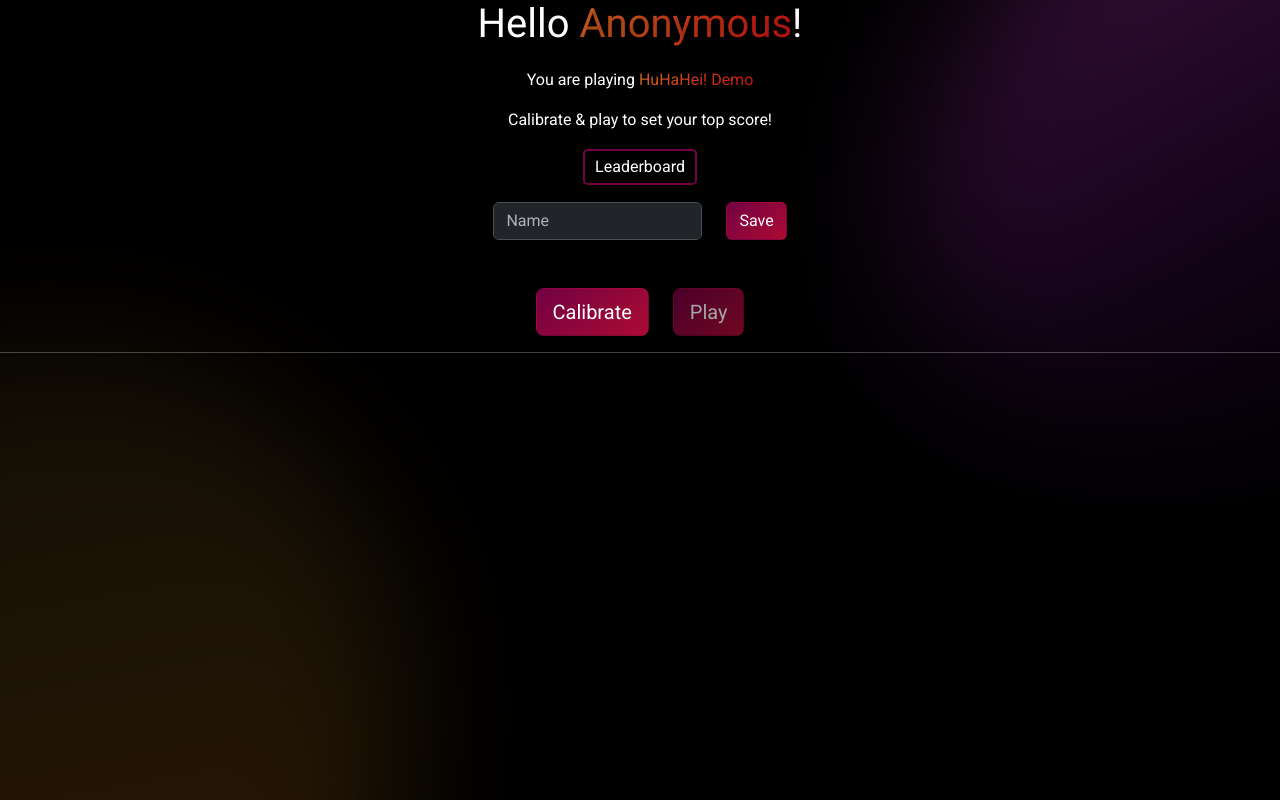
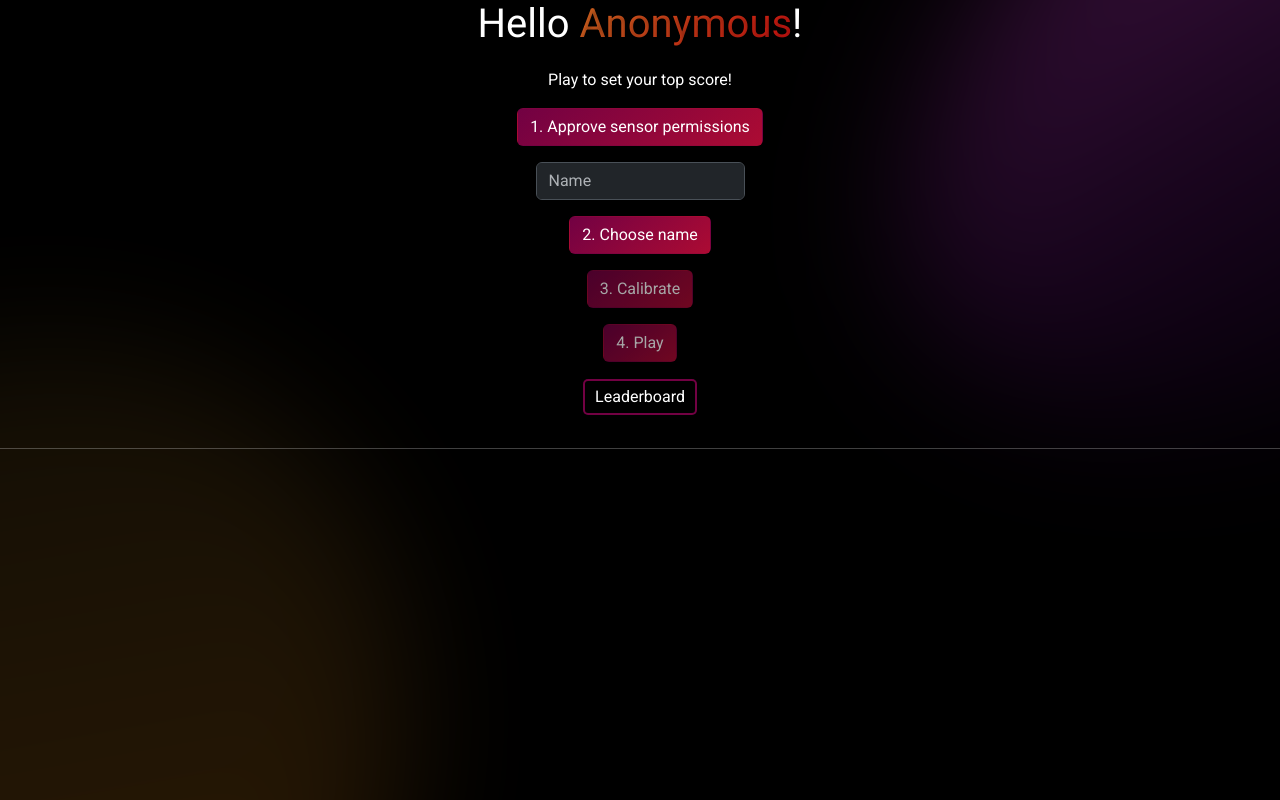
Before and after one commit to sarisko/huhahei, a Django app: page /games/44f5c1d5-81a6-436e-9b52-1d0f160877c4/play/ in a window 1280 px wide. Run offline with Django 4.2, Linux system fonts and the light colour scheme; data comes from the database, SQL or seed files in the repository; data that the repository does not hold is empty; some libraries are stand-ins or nearby versions.

Commit message:
better flow and calib texts

```diff
--- a/mainapp/templates/huhahei/base.html
+++ b/mainapp/templates/huhahei/base.html
@@ -1,10 +1,12 @@
 <!DOCTYPE html>
+{% load static %}
 <html lang="en" data-bs-theme="dark">
 
 <head>
 
     <script src="https://cdnjs.cloudflare.com/ajax/libs/htmx/1.9.8/htmx.min.js"></script>
     <meta charset="UTF-8">
+    <link rel="icon" href="{% static '/favicon.ico' %}" />
     <meta name="viewport" content="width=device-width, initial-scale=1.0">
     <title>{% block title %}HuHaHei!{% endblock %}</title>
     <meta name="theme-color" content="#000000" />
@@ -13,6 +15,11 @@
     <link href="https://cdn.jsdelivr.net/npm/bootstrap@5.3.2/dist/css/bootstrap.min.css" rel="stylesheet"
         integrity="sha384-T3c6CoIi6uLrA9TneNEoa7RxnatzjcDSCmG1MXxSR1GAsXEV/Dwwykc2MPK8M2HN" crossorigin="anonymous">
     <link rel="stylesheet" href="/static/css/styles.css">
+    <!--
+      manifest.json provides metadata used when your web app is installed on a
+      user's mobile device or desktop. See https://developers.google.com/web/fundamentals/web-app-manifest/
+    -->
+    <link rel="manifest" href="{% static 'site.webmanifest' %}" />
 </head>
 
 <body>
--- a/mainapp/templates/huhahei/board.html
+++ b/mainapp/templates/huhahei/board.html
@@ -1,6 +1,6 @@
 {% extends "huhahei/base.html" %}
 
-{% block title %}Leaderboard{% endblock %}
+{% block title %}HuHaHei! - Leaderboard{% endblock %}
 
 {% block content %}
 <div class="container">
@@ -49,7 +49,7 @@
     </ul>
 </div>
 <script>
-    window.setTimeout( function() {
+    window.setTimeout(function () {
         window.location.reload();
     }, 5000);
 </script>
--- a/mainapp/templates/huhahei/play.html
+++ b/mainapp/templates/huhahei/play.html
@@ -1,57 +1,84 @@
 {% extends "huhahei/base.html" %}
 {% load static %}
 
-{% block title %}Game{% endblock %}
 
 {% block content %}
 <h1>Hello <span class="highlight" id="player_name">{{player.display_name}}</span>!</h1>
 
-<p class="text-center">
-    You are playing <span class="highlight">{{game.title}}</span>
-</p>
+<!-- <p class="text-center"> -->
+<!--     You are playing <span class="highlight">{{game.title}}</span> -->
+<!-- </p> -->
 <p class="text-center">
     {% if player.top_score %}
     Your best score is <span class="highlight" id="top_score">{{ player.top_score }}</span>
     {% else %}
-    Calibrate & play to set your top score!
+    Play to set your top score!
     {% endif %}
 </p>
-<p class="text-center">
-    <a class="btn btn-secondary" href="{% url 'board' game_id=game.id %}">Leaderboard</a>
-</p>
-
-{% if show_secrets %}
-<p class="text-center">
-    <a class="btn btn-secondary" href="{% url 'clue' game_id=game.id %}">Clue</a>
-</p>
-{% endif %}
 
 <div class="container">
-    <form class="row justify-content-center mb-5">
-        {% csrf_token %}
+    <div class="row justify-content-center mb-3" id="rowSpinner">
         <div class="col-auto">
-            <input class="form-control" id="{{ name_form.name.id_for_label }}" type="text"
-                value="{{ name_form.name.value|default:""}}" placeholder="Name" name="{{name_form.name.name}}"></input>
+            <div class="spinner-border" role="status">
+            </div>
         </div>
         <div class="col-auto">
-            <button class="btn btn-primary" hx-post="{% url 'update-name' game_id=game.id %}" hx-include="closest form"
-                hx-target="#messages" hx-swap="afterbegin">Save</button>
+            Loading
+        </div>
+    </div>
+    <div class="row justify-content-center mb-3" id="rowPermissions">
+        <div class="col-auto">
+            <button id="permissionsButton" onclick="permissionsButtonClick()" type="button" disabled
+                class="btn btn-primary">
+                1. Approve sensor permissions
+            </button>
+        </div>
+    </div>
+    <form id="rowsName">
+        {% csrf_token %}
+        <div class="row justify-content-center mb-3">
+            <div class="col-auto">
+                <input class="form-control" id="{{ name_form.name.id_for_label }}" type="text"
+                    value="{{ name_form.name.value|default:""}}" placeholder="Name"
+                    name="{{name_form.name.name}}"></input>
+            </div>
+        </div>
+        <div class="row justify-content-center mb-3">
+            <div class="col-auto">
+                <button class="btn btn-primary" hx-post="{% url 'update-name' game_id=game.id %}"
+                    hx-include="closest form" hx-target="#messages" hx-swap="afterbegin">2. Choose name</button>
+            </div>
         </div>
     </form>
 
 
-    <div class="row justify-content-center">
+    <div class="row justify-content-center mb-3">
         <div class="col-auto">
-            <button type="button" id="calibrateButton" class="btn btn-lg btn-primary" data-bs-toggle="modal"
-                data-bs-target="#configModal">Calibrate</button>
-        </div>
-        <div class="col-auto">
-            <button id="playButton" type="button" class="btn btn-lg btn-primary" data-bs-toggle="modal"
-                data-bs-target="#playModal" disabled>Play</button>
+            <button type="button" id="calibrateButton" class="btn btn-primary" data-bs-toggle="modal"
+                data-bs-target="#configModal" disabled>3. Calibrate</button>
         </div>
     </div>
+    <div class="row justify-content-center mb-3">
+        <div class="col-auto">
+            <button id="playButton" type="button" class="btn btn-primary" data-bs-toggle="modal"
+                data-bs-target="#playModal" disabled>4. Play</button>
+        </div>
+    </div>
+
+    <div class="row justify-content-center mb-3">
+        <p class="col-auto">
+            <a class="btn btn-secondary" href="{% url 'board' game_id=game.id %}">Leaderboard</a>
+        </p>
+    </div>
+
+    {% if show_secrets %}
+    <div class="row justify-content-center mb-3">
+        <p class="col-auto">
+            <a class="btn btn-secondary" href="{% url 'clue' game_id=game.id %}">Clue</a>
+        </p>
+    </div>
+    {% endif %}
 </div>
-
 <hr />
 
 <div class="container" id="messages"></div>
@@ -102,13 +129,19 @@
             document.activeElement.blur();
         }
     });
+    function permissionsButtonClick() {
+        requestPermission();
+        document.getElementById('rowPermissions').style.display = 'none';
+        document.getElementById('calibrateButton').disabled = false;
+
+    }
     function startCalibrating(onFinished) {
         if (document.activeElement) {
             document.activeElement.blur();
         }
         // definitely not abusing globals
         onCalibrated = onFinished;
-        document.getElementById('calibrationModalContent').innerHTML = '<p>Calibrating...</p><br>Move up now!';
+        document.getElementById('calibrationModalContent').innerHTML = '<p>Calibrating...</p><br>Move your hands<br>UP AND DOWN quickly!';
         repr.up = null;
         repr.side = null;
         repr.forward = null;
@@ -130,7 +163,7 @@
         if (document.activeElement) {
             document.activeElement.blur();
         }
-        document.getElementById('playingModalContent').innerHTML = "<p>Playing...</p><br>Follow the movements!" +
+        document.getElementById('playingModalContent').innerHTML = "<p>Playing...</p><br>Watch the big screen and follow the movements!" +
             "<br>The game takes starts with your first movement!";
 
         inGame = true;
@@ -147,9 +180,9 @@
                 bootstrap.Modal.getInstance(document.getElementById('configModal')).hide()
                 document.getElementById('playButton').disabled = false
                 const b = document.getElementById('calibrateButton')
-                b.classList.remove('btn-primary')
-                b.classList.add('btn-secondary')
-                b.blur()
+                b.innerHTML = '3. (Re)calibrate'
+                b.classList.remove('btn-lg')
+
             })
         })
 
--- a/static/mainapp/detect.js
+++ b/static/mainapp/detect.js
@@ -135,7 +135,7 @@ function dataDetection() {
         ),
       ];
       document.getElementById("calibrationModalContent").innerHTML +=
-        "<br>Move to the side now!";
+        "<br><br>Now SIDEWAYS AND BACK swiftly!";
       try {
         document.getElementById("huAudio").play();
       } catch {
@@ -145,7 +145,7 @@ function dataDetection() {
     }
     if (repr.side === null) {
       document.getElementById("calibrationModalContent").innerHTML +=
-        "<br>Move forward now!";
+        "<br><br>Final move:<br>FRONT and BACK!";
       try {
         document.getElementById("haAudio").play();
       } catch {
@@ -176,7 +176,7 @@ function dataDetection() {
         ),
       ];
       if (onCalibrated) {
-        onCalibrated();
+        setTimeout(onCalibrated, 500); // we do this to make sure the heii sound plays, let's hope it does
         onCalibrated = null;
       }
       break calibration;
@@ -338,3 +338,8 @@ function requestPermission() {
     permissionRequested = true;
   }
 }
+window.addEventListener("load", () => {
+  // we enable the button only here because it may happen you click it before the js is loaded
+  document.getElementById("permissionsButton").disabled = false;
+  document.getElementById("rowSpinner").style.display = "none";
+});
```
Also changed, not shown: static/android-chrome-192x192.png (added), static/android-chrome-512x512.png (added), static/apple-touch-icon.png (added), static/favicon-16x16.png (added), static/favicon-32x32.png (added), static/favicon.ico (added), static/site.webmanifest (added).
